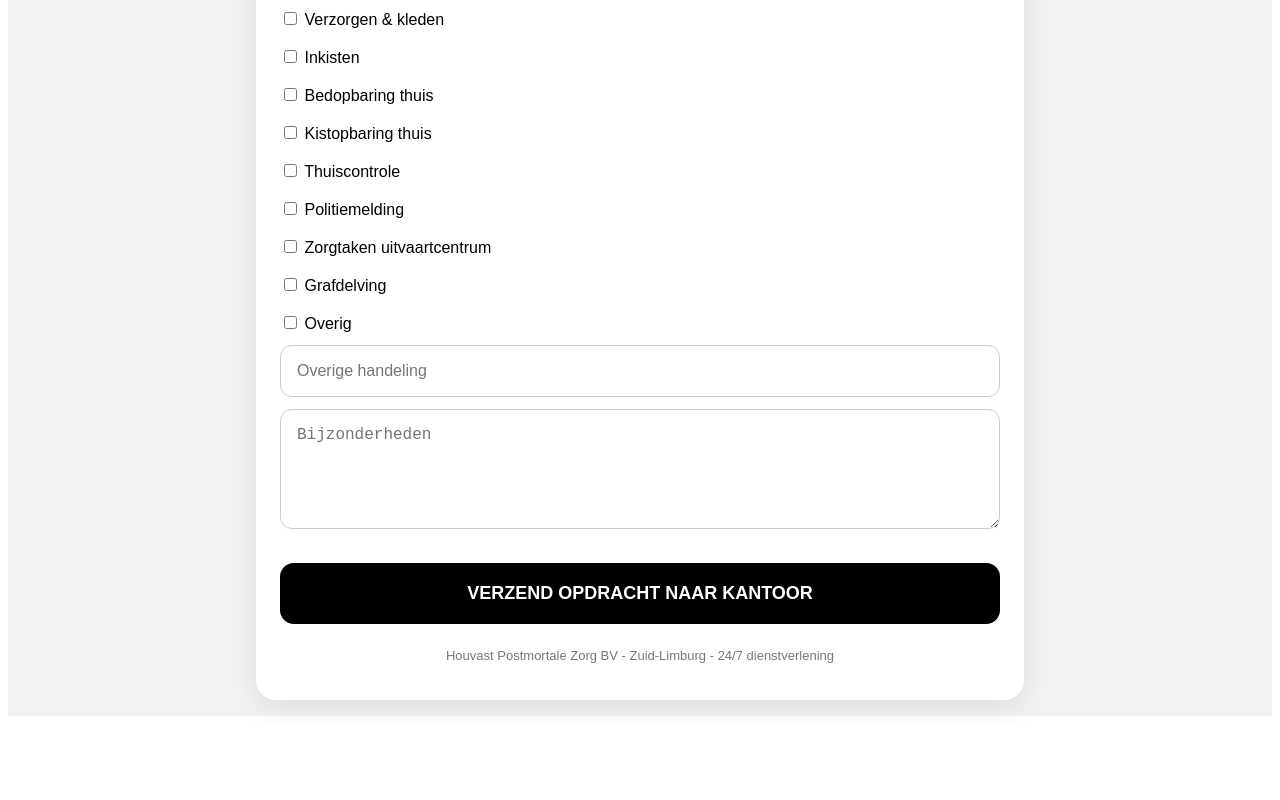
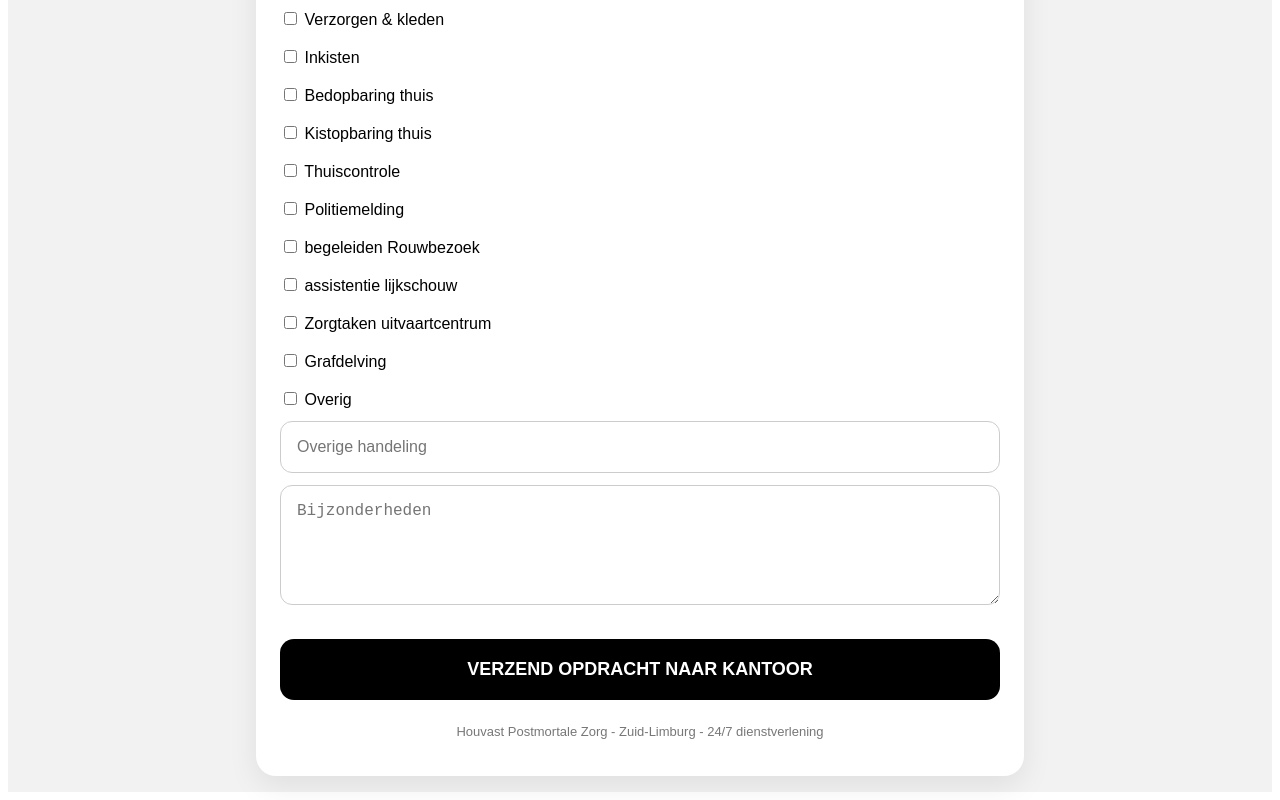
Before and after one commit to werkbon-alt/houvast-werkbon-v2, a React (Vite) app: page / in a window 1280 px wide. Shown: the part 1403-2203 px from the top of the page. Before the commit the page ends 2127 px from the top, so only its background shows below. Built offline with nearby package versions, Linux system fonts and the light colour scheme.

Commit message:
Update text and labels in App component

```diff
--- a/src/App.jsx
+++ b/src/App.jsx
@@ -396,6 +396,8 @@ export default function App() {
               "Kistopbaring thuis",
               "Thuiscontrole",
               "Politiemelding",
+              "begeleiden Rouwbezoek",
+              "assistentie lijkschouw",
               "Zorgtaken uitvaartcentrum",
               "Grafdelving",
             ].map((handeling) => (
@@ -432,14 +434,14 @@ export default function App() {
           </div>
 
           <textarea
-            name="bijzonderheden"
+            name="bijzonderheden, noteer belangrijke informatie"
             placeholder="Bijzonderheden"
             style={textareaStyle}
           />
 
           <button type="submit" style={buttonStyle} disabled={sending}>
             {sending
-              ? "BEZIG MET VERZENDEN..."
+              ? "BEZIG MET VERZENDEN... Bedankt voor de moeite"
               : "VERZEND OPDRACHT NAAR KANTOOR"}
           </button>
         </form>
@@ -447,7 +449,7 @@ export default function App() {
         {status && <div style={statusStyle}>{status}</div>}
 
         <p style={footerStyle}>
-          Houvast Postmortale Zorg BV - Zuid-Limburg - 24/7 dienstverlening
+          Houvast Postmortale Zorg - Zuid-Limburg - 24/7 dienstverlening
         </p>
       </section>
     </main>
```
